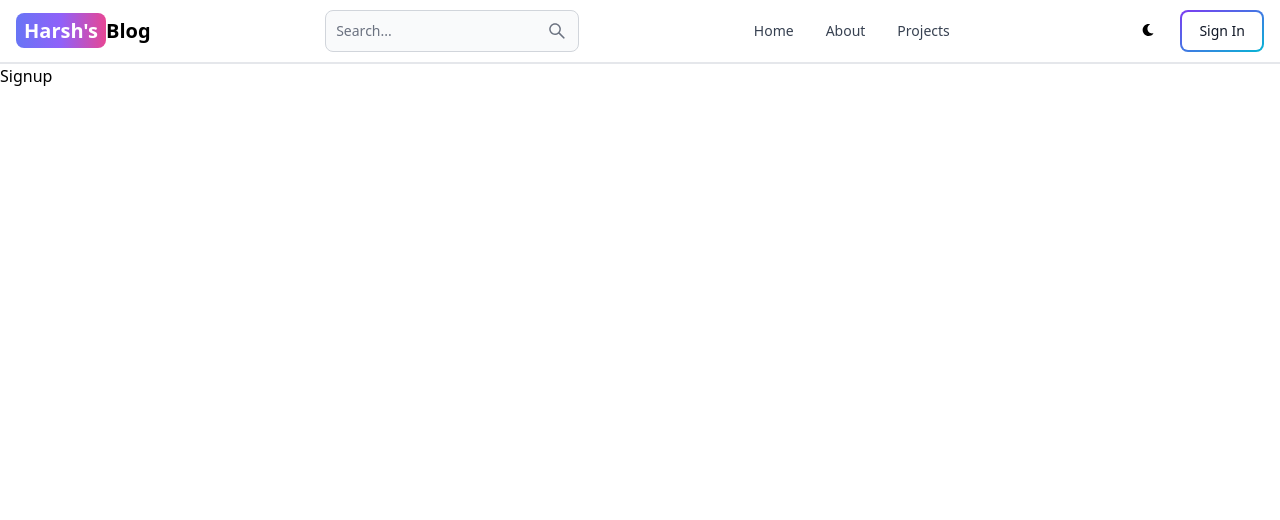
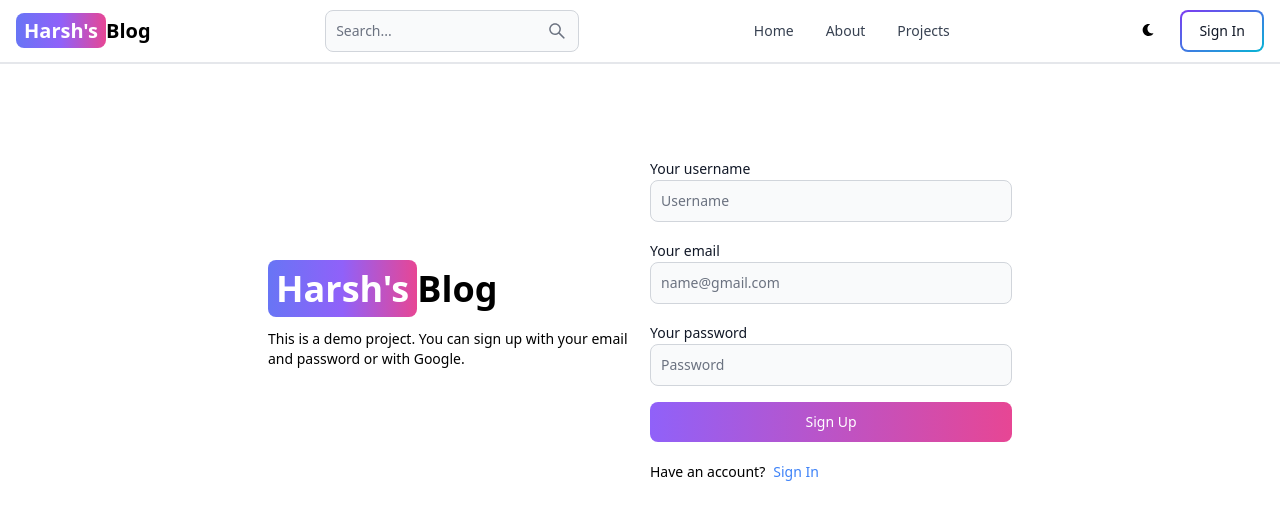
Before and after one commit to HarshDhimmar2804/BlogApp, a React (Vite) app in the folder client/: page /sign-up in a window 1280 px wide. Shown: the top 520 px of the page. Built offline with nearby package versions, Linux system fonts and the light colour scheme.

Commit message:
complete sign up page UI

```diff
--- a/client/src/Pages/SignUp.jsx
+++ b/client/src/Pages/SignUp.jsx
@@ -1,7 +1,51 @@
-import React from 'react'
+import { Button, Label, TextInput } from "flowbite-react";
+import React from "react";
+import { Link } from "react-router-dom";
 
 export default function Signup() {
   return (
-    <div>Signup</div>
-  )
+    <div className="min-h-screen mt-20">
+      <div className="flex p-3 max-w-3xl mx-auto flex-col md:flex-row md:items-center gap-5">
+        {/* left side */}
+        <div className="flex-1">
+          <Link to="/" className="font-bold dark:text-white text-4xl">
+            <span className="px-2 py-1 bg-gradient-to-r from-indigo-500 via-purple-500 to-pink-500 rounded-lg text-white">
+              Harsh's
+            </span>
+            Blog
+          </Link>
+          <p className="text-sm mt-5">
+            This is a demo project. You can sign up with your email and password
+            or with Google.
+          </p>
+        </div>
+        {/* right side */}
+        <div className="flex-1">
+          <form action="" className="flex flex-col gap-4">
+            <div>
+              <Label value="Your username" />
+              <TextInput type="text" placeholder="Username" id="username" />
+            </div>
+            <div>
+              <Label value="Your email" />
+              <TextInput type="text" placeholder="name@gmail.com" id="email" />
+            </div>
+            <div>
+              <Label value="Your password" />
+              <TextInput type="text" placeholder="Password" id="password" />
+            </div>
+            <Button gradientDuoTone="purpleToPink" type="submit">
+              Sign Up
+            </Button>
+          </form>
+          <div className="flex gap-2 text-sm mt-5">
+            <span>Have an account?</span>
+            <Link to="/sign-in" className="text-blue-500">
+              Sign In
+            </Link>
+          </div>
+        </div>
+      </div>
+    </div>
+  );
 }
```
